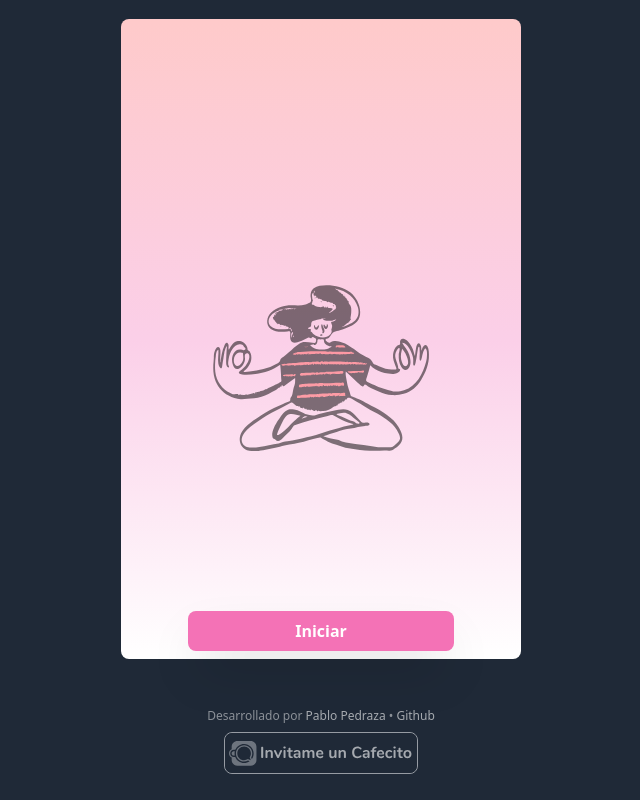
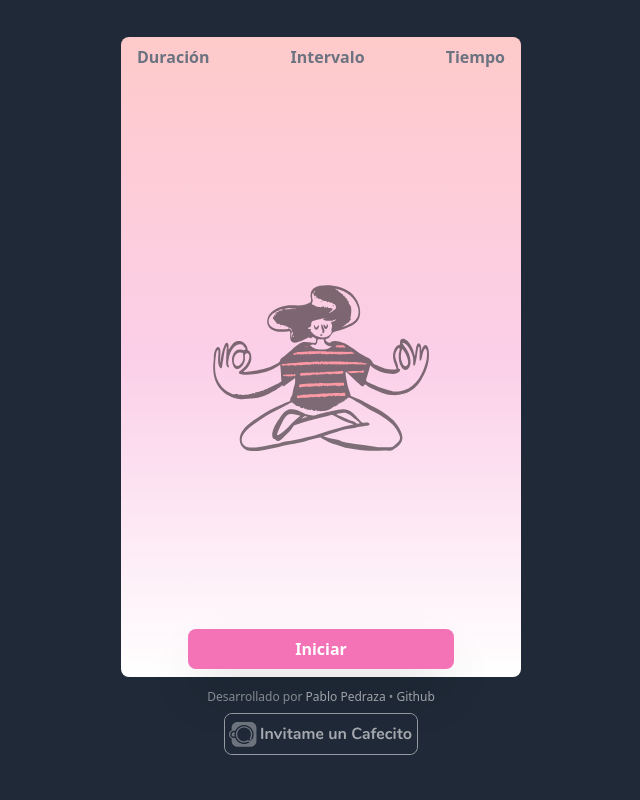
Before and after one commit to wayaba/contador-contracciones, a React (Vite) app: page / in a window 1280 px wide. Shown: the whole page, without its empty margins (319-959 px from the left). Built offline with nearby package versions, Linux system fonts and the light colour scheme.

Commit message:
agrego header

```diff
--- a/src/App.tsx
+++ b/src/App.tsx
@@ -1,14 +1,12 @@
 
-import { Footer } from './components/Footer'
 import { Panel } from './components/Panel'
+import { Layout } from './components/Layout'
 
 function App (): JSX.Element {
   return (
-    <main className="bg-gray-800 grid h-screen items-center justify-center">
-
+    <Layout>
       <Panel />
-      <Footer author="Pablo Pedraza" github="wayaba" />
-    </main>
+    </Layout>
   )
 }
 
--- a/src/components/GridPage.tsx
+++ b/src/components/GridPage.tsx
@@ -19,18 +19,24 @@ export const GridPage: React.FC<Props> = ({ handleStart }) => {
   return (
     <>
     {' '}
-    <div className="flex-grow overflow-y-auto z-20">
+    {/* <header className="fixed top-0 mx-auto w-[50vh] h-4 z-50 flex flex-row justify-between text-gray-500"> */}
+    <header className="m-2 flex flex-row justify-between text-gray-500 font-bold">
+      <div className='ml-2'>Duración</div>
+      <div className=''>Intervalo</div>
+      <div className='mr-2'>Tiempo</div>
+    </header>
+    <div className=" relative flex-grow overflow-y-auto z-20">
       <Grid />
     </div>
     {currentItemId !== null && (<ModalDelete/>)}
-    <div>
+    <footer className='align-bottom z-40'>
       <button
         className="bg-pink-400 shadow-2xl text-white font-bold m-2 w-2/3 rounded-lg p-2"
         onClick={handleStartChron}
       >
         Iniciar
       </button>
-    </div>
+    </footer>
   </>
   )
 }
--- a/src/components/Header.tsx
+++ /dev/null
@@ -1,7 +0,0 @@
-export const Header: React.FC = () => {
-  return (
-    <header className="text-center text-white">
-      <h1 className="text-4xl">Contador Contracciones</h1>
-    </header>
-  )
-}
--- /dev/null
+++ b/src/components/Layout.tsx
@@ -0,0 +1,10 @@
+import { Footer } from './ui/Footer'
+
+export const Layout = ({ children }: { children: React.ReactNode }): JSX.Element => {
+  return (
+    <div className="flex flex-col bg-gray-800 items-center justify-center h-screen">
+      <main className="">{children}</main>
+      <Footer author="Pablo Pedraza" github="wayaba" />
+    </div>
+  )
+}
--- a/src/components/ModalDelete.tsx
+++ b/src/components/ModalDelete.tsx
@@ -19,9 +19,9 @@ export const ModalDelete: React.FC = () => {
   }
 
   return (
-    <div className="fixed inset-5 bg-opacity-25 backdrop-blur-sm flex justify-center items-center z-50">
-      <div className=" flex flex-col">
-        <div className="gird grid-col-1 items-center text-gray-200 text-center bg-slate-800 p-2 rounded-lg m-6">
+    <div className="fixed inset-0 bg-opacity-25 backdrop-blur-sm flex justify-center items-center z-50">
+      <div className=" flex flex-col items-center">
+        <div className="w-2/3 items-center text-gray-200 text-center bg-slate-800 p-2 rounded-lg ">
           <h1 className="lg:text-4xl md:text-2xl sm:text-2xl text-lg m-2">
            🚨 !Elminar! 🚨
           </h1>
--- a/src/components/Footer.tsx
+++ b/src/components/ui/Footer.tsx
@@ -1,4 +1,4 @@
-import { Cafecito } from './Cafecito'
+import { Cafecito } from '../Cafecito'
 
 interface Props {
   author: string
--- /dev/null
+++ b/src/components/ui/Header.tsx
@@ -0,0 +1,7 @@
+export const Header: React.FC = () => {
+  return (
+    <header className="text-white flex align-top justify-between h-1">
+
+    </header>
+  )
+}
```
